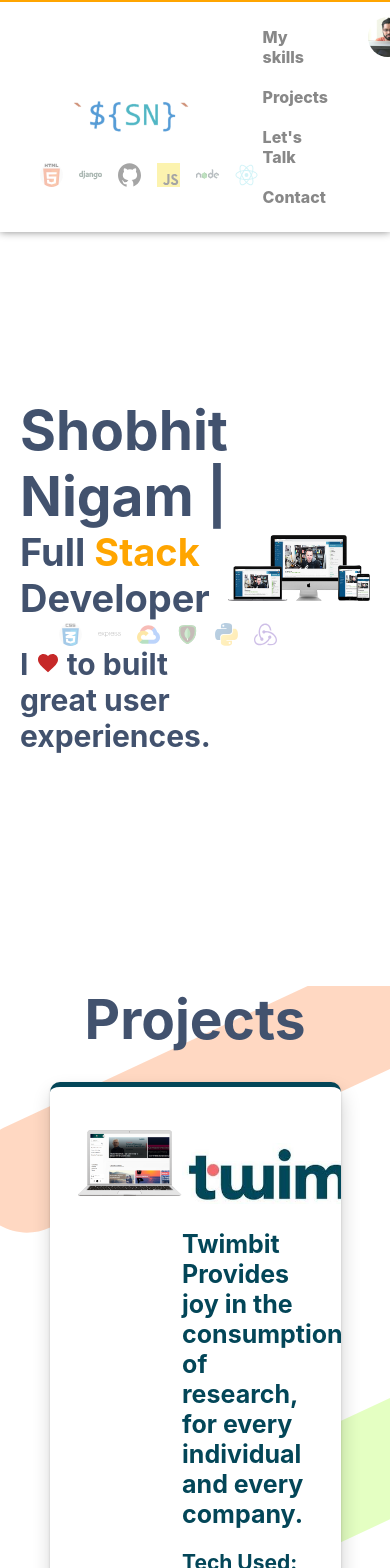
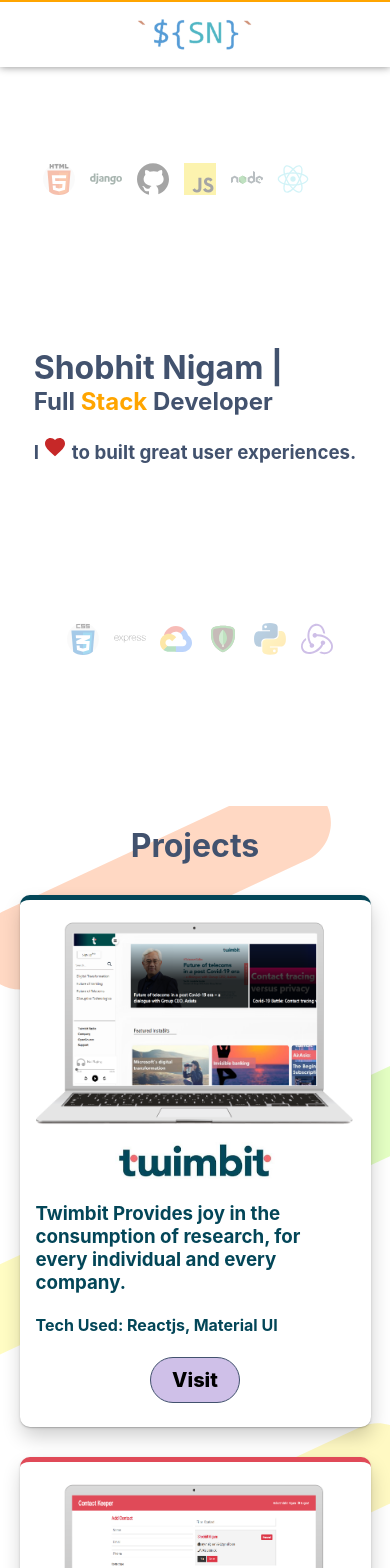
Before and after one commit to Zombieteer/Online-CV, a React (Create React App) app in the folder client/: page / in a window 390 px wide. Shown: the top 1568 px of the page. Built offline with nearby package versions, Linux system fonts and the light colour scheme.

Commit message:
css fixes

```diff
--- a/client/public/index.html
+++ b/client/public/index.html
@@ -45,10 +45,9 @@
         $(".loader-wrapper").fadeOut('fast')
         document.body.classList.remove("stop-scroll");
       }, 2000);
-    }
-    )
+    })
+  </script>
 
-  </script>
   <div class="loader-wrapper" style=" position: fixed;
                                       display: flex;
                                       flex-direction: column;
@@ -58,7 +57,7 @@
                                       justify-content: center;
                                       align-items: center;
                                       background-color: #1e1e1e;">
-    <img src='./loadingImage.PNG'></img>
+    <img src='./loadingImage.PNG' class='loadinglogo'></img>
     <img src='./loadinggif.svg' class='loadinggif' style='  background-color: #1e1e1e;'></img>
   </div>
   <div id="root"></div>
--- a/client/src/components/LandingPage/BackgroungLogo.js
+++ b/client/src/components/LandingPage/BackgroungLogo.js
@@ -3,19 +3,12 @@
 export const BackgroungLogo = ({ img, left, top }) => {
   return (
     <img
-      style={{ ...tech_img, top: `${top}%`, left: `${left}%`, padding: 20 }}
+      style={{ top: `${top}vh`, left: `${left}vw`, padding: 20 }}
+      className="tech_img"
       src={img}
       alt={img}
     />
   );
 };
 
-const tech_img = {
-  zIndex: -1,
-  height: "6vw",
-  width: "6vw",
-  opacity: 0.35,
-  position: "absolute",
-};
-
 export default BackgroungLogo;
--- a/client/src/components/LandingPage/LandingPage.js
+++ b/client/src/components/LandingPage/LandingPage.js
@@ -1,6 +1,7 @@
 import React, { useEffect } from "react";
 import "./nav.css";
 import BackgroungLogo from "./BackgroungLogo";
+import NavTags from "../layouts/NavTags";
 import ProjectSection from "./ProjectSection";
 import LetsTalk from "./LetsTalk";
 import Contact from "./Contact";
@@ -22,7 +23,8 @@
 import react from "../../../src/public/REACT.svg";
 import redux from "../../../src/public/redux.svg";
 import grass from "../../../src/public/grass.svg";
-import { Link, Events } from "react-scroll";
+import menu from "../../public/menu.svg";
+import { Events } from "react-scroll";
 
 import FavoriteIcon from "@material-ui/icons/Favorite";
 import { red } from "@material-ui/core/colors";
@@ -45,7 +47,7 @@
 export const LandingPage = () => {
   let top = 0;
   let left = 0;
-  let checkleft = 10;
+  let checkleft = 12;
   var i = 1;
 
   const refreshPage = () => {
@@ -71,13 +73,13 @@
     while (tech_images.indexOf(item) !== tech_images.length) {
       if (left !== checkleft) {
         top = top + 17 * i;
-        left = left + 5;
+        left = left + 6;
         i = 3.2;
         return <BackgroungLogo img={item} left={left} top={top} />;
       } else {
         i = 1;
         top = 0;
-        checkleft = left + 10;
+        checkleft = left + 12;
       }
     }
   };
@@ -98,30 +100,9 @@
         <div className="logo" onClick={refreshPage}>
           <img src={SN_logo} className="nav-home-logo" alt="shobhit-logo" />
         </div>
-        <div style={{ display: "flex" }}>
-          <ul className="nav-item-link">
-            <li>
-              {" "}
-              <Link activeClass="active" to="about" spy={true} smooth={true}>
-                My skills
-              </Link>
-            </li>
-            <li>
-              <Link activeClass="active" to="project" spy={true} smooth={true}>
-                Projects
-              </Link>
-            </li>
-            <li>
-              <Link activeClass="active" to="talk" spy={true} smooth={true}>
-                Let's Talk
-              </Link>
-            </li>
-            <li>
-              <Link activeClass="active" to="contact" spy={true} smooth={true}>
-                Contact
-              </Link>
-            </li>
-          </ul>
+        {/* <img src={menu} style={{ width: 30, color: "#888888" }} ></img> */}
+        <div className="right-nav-div">
+          <NavTags />
           <div className="logo" onClick={openImage}>
             <img src={shobhit} className="user-logo" alt="shobhit-logo" />
           </div>
@@ -134,16 +115,16 @@
         </div>
         <div className="about_front">
           <div className="intro">
-            <h1 class="head">Shobhit Nigam |</h1>
-            <h1 className="head" style={{ fontSize: 38, margin: 0 }}>
+            <h1 className="head1">Shobhit Nigam |</h1>
+            <h2 className="head2">
               Full <span style={{ color: "orange" }}>Stack</span> Developer
-            </h1>
-            <h2 className="head2">
+            </h2>
+            <h3 className="head3">
               I <FavoriteIcon style={{ color: red[800] }} /> to built great user
               experiences.
-            </h2>
+            </h3>
           </div>
-          <div className="intro">
+          <div className="intro rightImage-Div">
             <img className="rightImage" src={rightI} alt="apple products"></img>
           </div>
         </div>
--- a/client/src/components/LandingPage/LetsTalk.js
+++ b/client/src/components/LandingPage/LetsTalk.js
@@ -76,17 +76,15 @@
   return (
     <Fragment>
       <div name="talk" className="talk">
-        <h1 className="head heading" style={{ paddingTop: 20 }}>
-          LET'S TALK
-        </h1>
+        <h1 className="head1 heading">LET'S TALK</h1>
         <div className="outer_contact_div">
           <div className="inner_contact_div">
-            <div>
+            <div className="mail_img">
               <img src={mail} alt="mail"></img>
             </div>
             <form className="form" onSubmit={submitHandler}>
               {/* <h1 className="Get-in-touch">Get In Touch</h1> */}
-              <div>
+              <div className="input-div">
                 <label htmlFor="form-name" className="label">
                   Name
                 </label>
@@ -100,7 +98,7 @@
                   onClick={toggle}
                 />
               </div>
-              <div>
+              <div className="input-div">
                 <label htmlFor="exampleInputEmail1" className="label">
                   Email
                 </label>
@@ -115,7 +113,7 @@
                   onClick={toggle}
                 />
               </div>
-              <div style={{ marginBottom: 30 }}>
+              <div className="input-div" style={{ marginBottom: 30 }}>
                 <label htmlFor="message" className="label">
                   Message
                 </label>
--- a/client/src/components/LandingPage/Project.js
+++ b/client/src/components/LandingPage/Project.js
@@ -14,11 +14,25 @@
         <div className="project">
           <img className="mac-screen" src={image} alt="mac-screen"></img>
           <div class="info">
-            <img className="company-logo" src={title} alt="company-logo"></img>
-            <h2 style={{ color: `${detail_color}`, fontSize: 25 }}>{detail}</h2>
-            <h3 style={{ color: `${detail_color}`, fontSize: 21 }}>
+            <div className="company-logo-div">
+              <img
+                className="company-logo"
+                src={title}
+                alt="company-logo"
+              ></img>
+            </div>
+            <h3
+              className="head3"
+              style={{ color: `${detail_color}`, fontSize: 25 }}
+            >
+              {detail}
+            </h3>
+            <h4
+              className="head4"
+              style={{ color: `${detail_color}`, fontSize: 21 }}
+            >
               Tech Used: {techUsed}
-            </h3>
+            </h4>
             <a
               href={target}
               target="_blank"
--- a/client/src/components/LandingPage/ProjectSection.js
+++ b/client/src/components/LandingPage/ProjectSection.js
@@ -28,7 +28,7 @@
 
   return (
     <div className="container" name="project">
-      <h1 className="heading head">Projects</h1>
+      <h1 className="head1 heading">Projects</h1>
       {projects.map((project) => (
         <Project project={project} />
       ))}
--- a/client/src/components/LandingPage/nav.css
+++ b/client/src/components/LandingPage/nav.css
@@ -39,7 +39,7 @@
 }
 
 .nav {
-  height: 10%;
+  height: 35px;
   display: flex;
   justify-content: space-between;
   padding: 15px 70px;
@@ -100,26 +100,39 @@
   background-image: url(../../../src//public/grass.svg);
 } */
 
+.tech_img {
+  z-index: -1;
+  height: 5rem;
+  width: 5rem;
+  opacity: 0.35;
+  position: absolute;
+}
+
 .about_front {
   display: flex;
   justify-content: space-around;
   /* padding-top: 50px; */
   /* height: 100%; */
   min-height: 80vh;
-  padding: 0 20px;
+  padding: 0 5%;
 }
 
-.head {
+.head1 {
   font-size: 55px;
   margin-bottom: 0;
 }
+.head2 {
+  font-size: 38px;
+  margin: 0;
+}
 
-.head2 {
+.head3 {
   font-size: 30px;
 }
 
-.head,
-.head2 {
+.head1,
+.head2,
+.head3 {
   color: #42526e;
 }
 
@@ -130,6 +143,10 @@
 .rightImage {
   height: 100%;
   width: 100%;
+}
+
+.right-nav-div {
+  display: flex;
 }
 
 /*project section*/
@@ -147,6 +164,7 @@
   padding-bottom: 1px;
 }
 .heading {
+  padding-top: 20px;
   text-align: center;
   /* padding-bottom: 5%; */
   /* border-bottom: 1px solid #42526e; */
@@ -170,6 +188,7 @@
 .company-logo {
   padding-top: 15px;
   height: 10%;
+  width: 35%;
 }
 
 .clickable-button {
@@ -196,7 +215,6 @@
   background: orange;
   /* background: -webkit-linear-gradient(left, orange, orangered); */
   background: -webkit-linear-gradient(left, aliceblue, #c3e9ff);
-  height: 100vh;
 }
 .outer_contact_div {
   width: 100%;
@@ -320,3 +338,81 @@
 .about {
   display: flex;
 }
+
+@media only screen and (max-width: 760px) {
+  .mail_img {
+    display: none;
+  }
+  .input1 {
+    width: 80%;
+  }
+  .input-div {
+    /* width: 90%; */
+  }
+  .inner_contact_div {
+    width: 90%;
+  }
+  .form {
+    width: 100%;
+    padding-left: 0px;
+    display: flex;
+    flex-direction: column;
+    align-items: center;
+  }
+  .project-card {
+    margin: 30px 0;
+  }
+  .mac-screen {
+    width: 100%;
+  }
+  .project {
+    display: flex;
+    flex-direction: column;
+    margin: 0px 0px;
+    justify-content: center;
+  }
+  .info {
+    width: 100%;
+  }
+  .company-logo {
+    padding-top: 15px;
+    /* height: 10%; */
+    width: 50%;
+  }
+  .company-logo-div {
+    text-align: center;
+  }
+  .rightImage-Div {
+    display: none;
+  }
+  .head1 {
+    /* font-size: initial; */
+    font-size: 2em !important;
+  }
+  .head2 {
+    font-size: 1.5em !important;
+  }
+  .head3 {
+    font-size: 1.17em !important;
+  }
+  .head4 {
+    font-size: 1em !important;
+  }
+  .tech_img {
+    height: 2rem;
+    width: 2rem;
+  }
+  .right-nav-div {
+    display: none;
+  }
+  .nav {
+    padding: 15px 10px;
+    justify-content: center;
+  }
+  .loadinggif {
+    width: 25%;
+  }
+  .loadinglogo {
+    width: 80%;
+  }
+}
--- a/client/src/components/layouts/ModalTempelate.js
+++ b/client/src/components/layouts/ModalTempelate.js
@@ -64,6 +64,7 @@
                   id="transition-modal-description"
                   className={classes.logo}
                   src={shobhit}
+                  alt="large-DP"
                 ></img>
                 <div className={classes.head}>
                   <h1>Shobhit Nigam</h1>
--- /dev/null
+++ b/client/src/components/layouts/NavTags.js
@@ -0,0 +1,32 @@
+import React from "react";
+import { Link } from "react-scroll";
+
+export const NavTags = () => {
+  return (
+    <ul className="nav-item-link">
+      <li>
+        {" "}
+        <Link activeClass="active" to="about" spy={true} smooth={true}>
+          My skills
+        </Link>
+      </li>
+      <li>
+        <Link activeClass="active" to="project" spy={true} smooth={true}>
+          Projects
+        </Link>
+      </li>
+      <li>
+        <Link activeClass="active" to="talk" spy={true} smooth={true}>
+          Let's Talk
+        </Link>
+      </li>
+      <li>
+        <Link activeClass="active" to="contact" spy={true} smooth={true}>
+          Contact
+        </Link>
+      </li>
+    </ul>
+  );
+};
+
+export default NavTags;
```
Also changed, not shown: client/src/public/menu.svg (added).
